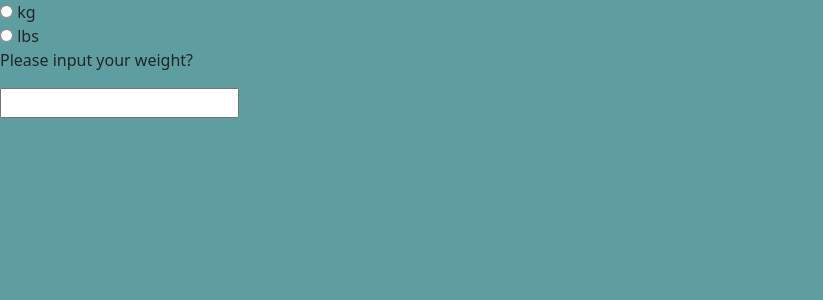
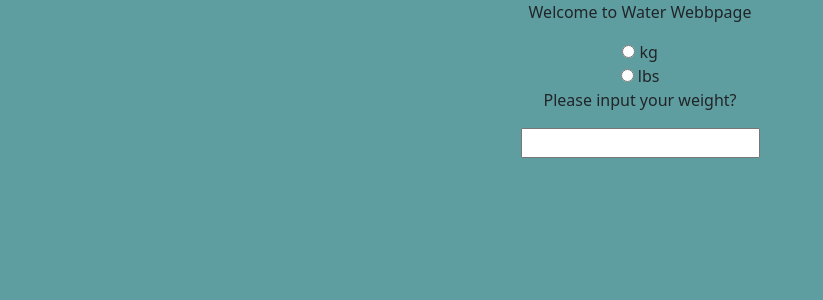
Before and after one commit to andresarriagadafuentes/DAT257GroupProject, a Flask app: page / in a window 1280 px wide. Shown: the part 56-356 px from the top of the page, without its empty margins (0-823 px from the left). Run offline with Flask 3, Linux system fonts and the light colour scheme.

Commit message:
center the page

```diff
--- a/main.py
+++ b/main.py
@@ -6,9 +6,6 @@
 
 messages = [{'title': 'Welcome!',
              'content': 'Please input the measurements you want to use'}]
-
-
-
 
 
 @app.route("/", methods=["POST", "GET"])
--- a/templates/base.html
+++ b/templates/base.html
@@ -30,16 +30,20 @@
             <p>{{ message['content'] }}</p>
         </div>
     {% endfor %}
+
 {% endblock %}
-    <form action="#" method="post">
+    <form action="#" method="post" style="text-align:center">
       <div>
+          <p> Welcome to Water Webbpage</p>
+      </div>
+        <div>
         <input type="radio" id="kg" name="weight" value="kg">
         <label for="kg">kg</label>
       </div>
 
       <div>
-        <input type="radio" id="lbs" name="weight" value="lbs">
-        <label for="lbs">lbs</label>
+        <input type="radio" id="lbs" name="weight" value="lbs" >
+        <label for="lbs"> lbs</label>
       </div>
         <p>Please input your weight?</p>
         <p><input type="text" id="input_field" name="input" /></p>
--- a/templates/messages.html
+++ b/templates/messages.html
@@ -2,6 +2,7 @@
 
 {% block content %}
     {% for message in messages %}
+
         <div class='message'>
             <h3>{{ message['title'] }}</h3>
             <p>{{ message['content'] }}</p>
```
